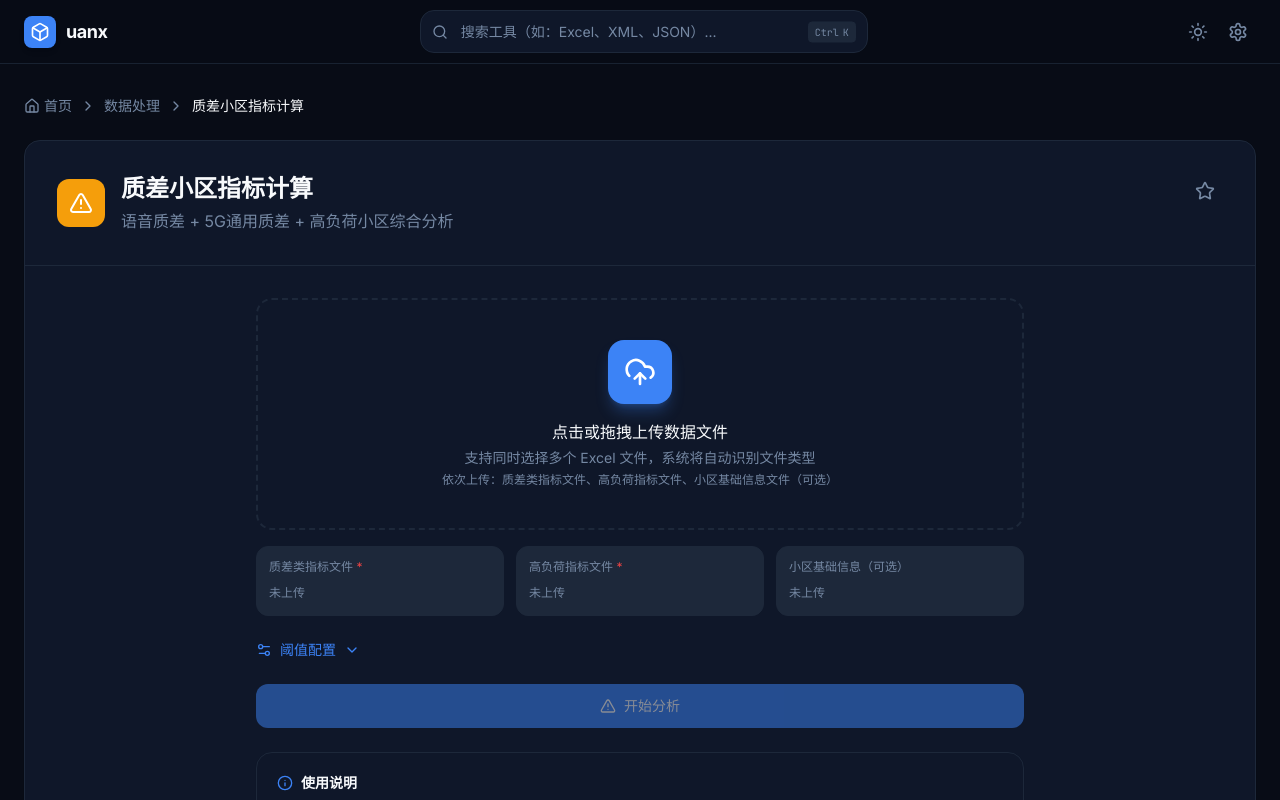
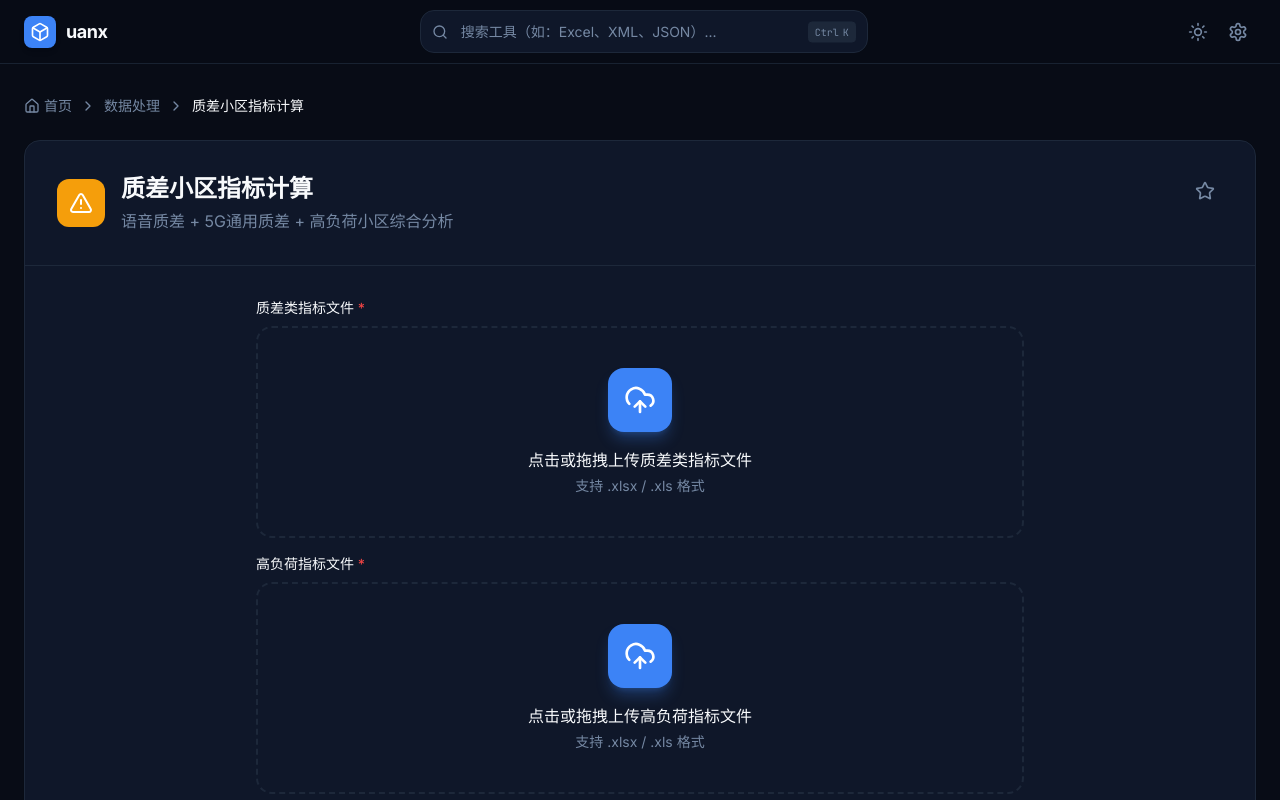
Before and after one commit to yangxu128/toolsbar, a Next.js app: page /cell-analysis in a window 1280 px wide. Shown: the top 800 px of the page. Built offline with nearby package versions, Linux system fonts and the light colour scheme.

Commit message:
ui: 质差小区改为三个独立上传面板

```diff
--- a/app/cell-analysis/page.tsx
+++ b/app/cell-analysis/page.tsx
@@ -99,15 +99,6 @@ function toNum(v: any): number {
   return Number(v)
 }
 
-function detectFileRole(headers: string[]): 'quality' | 'highload' | 'cellinfo' | null {
-  const hs = headers.map(h => String(h).toLowerCase())
-  const has = (kws: string[]) => kws.some(kw => hs.some(h => h.includes(kw.toLowerCase())))
-  if (has(['VoNR语音建立请求', 'VONR语音建立请求', 'RRC连接建立请求次数', '无线接入成功率'])) return 'quality'
-  if (has(['下行PRB平均占用率', 'RRC连接平均连接用户数'])) return 'highload'
-  if (has(['carrierBandwidth', 'aauChannel', 'duplexMode'])) return 'cellinfo'
-  return null
-}
-
 export default function CellAnalysisPage() {
   const isFav = useFavStore(s => s.isFav)
   const toggleFav = useFavStore(s => s.toggleFav)
@@ -125,7 +116,6 @@ export default function CellAnalysisPage() {
   const [resultSummary, setResultSummary] = useState<string>('')
   const [resultBlob, setResultBlob] = useState<Blob | null>(null)
   const [progress, setProgress] = useState(0)
-  const [uploading, setUploading] = useState(false)
   const cancelRef = useRef(false)
 
   useEffect(() => {
@@ -153,30 +143,6 @@ export default function CellAnalysisPage() {
   const addLog = useCallback((msg: string) => {
     setLogs(prev => [...prev, `[${new Date().toLocaleTimeString()}] ${msg}`])
   }, [])
-
-  const handleUploadMultiple = useCallback(async (files: FileList) => {
-    setUploading(true)
-    setLogs([])
-    try {
-      const XLSX = await import('xlsx')
-      for (const file of Array.from(files)) {
-        const buf = await file.arrayBuffer()
-        const wb = XLSX.read(buf, { type: 'array' })
-        const ws = wb.Sheets[wb.SheetNames[0]]
-        const raw: any[][] = XLSX.utils.sheet_to_json(ws, { header: 1 })
-        const headers = (raw[0] || []).map((h: any) => String(h || ''))
-        const role = detectFileRole(headers)
-        if (role === 'quality') { setQualityFile(file); addLog(`已识别质差类指标文件：${file.name}`) }
-        else if (role === 'highload') { setHighloadFile(file); addLog(`已识别高负荷指标文件：${file.name}`) }
-        else if (role === 'cellinfo') { setCellInfoFile(file); addLog(`已识别小区基础信息文件：${file.name}`) }
-        else { addLog(`未能识别文件类型：${file.name}，请按顺序上传`) }
-      }
-    } catch (e: any) {
-      addLog(`读取失败：${e.message}`)
-    } finally {
-      setUploading(false)
-    }
-  }, [addLog])
 
   const handleRun = useCallback(async () => {
     if (!qualityFile || !highloadFile) {
@@ -588,45 +554,39 @@ export default function CellAnalysisPage() {
           <div className="max-w-3xl mx-auto space-y-6">
             {/* 文件上传 */}
             <div className="space-y-4">
-              <UploadPanel
-                onUploadMultiple={handleUploadMultiple}
-                loading={uploading}
-                accept=".xlsx,.xls"
-                multiple
-                title="点击或拖拽上传数据文件"
-                subtitle="支持同时选择多个 Excel 文件，系统将自动识别文件类型"
-                hint="依次上传：质差类指标文件、高负荷指标文件、小区基础信息文件（可选）"
-              />
-              <div className="grid grid-cols-1 sm:grid-cols-3 gap-3">
-                <div className="p-3 rounded-xl border border-[hsl(var(--border))] bg-[hsl(var(--muted))]">
-                  <div className="text-xs text-[hsl(var(--muted-foreground))] mb-1">质差类指标文件 <span className="text-red-500">*</span></div>
-                  {qualityFile ? (
-                    <div className="flex items-center gap-1.5 text-xs text-[hsl(var(--foreground))]">
+              <div className="grid grid-cols-1 gap-4">
+                <div className="space-y-2">
+                  <div className="text-sm font-medium text-[hsl(var(--foreground))]">质差类指标文件 <span className="text-red-500">*</span></div>
+                  <UploadPanel onUpload={setQualityFile} accept=".xlsx,.xls" title="点击或拖拽上传质差类指标文件" subtitle="支持 .xlsx / .xls 格式" />
+                  {qualityFile && (
+                    <div className="flex items-center gap-2 text-xs text-[hsl(var(--foreground))]">
                       <CheckCircle2 className="w-3.5 h-3.5 text-emerald-500" />
                       <span className="truncate" title={qualityFile.name}>{qualityFile.name}</span>
                       <button onClick={() => setQualityFile(null)} className="text-[hsl(var(--muted-foreground))] hover:text-red-500 ml-auto"><X className="w-3 h-3" /></button>
                     </div>
-                  ) : <span className="text-xs text-[hsl(var(--muted-foreground))]">未上传</span>}
+                  )}
                 </div>
-                <div className="p-3 rounded-xl border border-[hsl(var(--border))] bg-[hsl(var(--muted))]">
-                  <div className="text-xs text-[hsl(var(--muted-foreground))] mb-1">高负荷指标文件 <span className="text-red-500">*</span></div>
-                  {highloadFile ? (
-                    <div className="flex items-center gap-1.5 text-xs text-[hsl(var(--foreground))]">
+                <div className="space-y-2">
+                  <div className="text-sm font-medium text-[hsl(var(--foreground))]">高负荷指标文件 <span className="text-red-500">*</span></div>
+                  <UploadPanel onUpload={setHighloadFile} accept=".xlsx,.xls" title="点击或拖拽上传高负荷指标文件" subtitle="支持 .xlsx / .xls 格式" />
+                  {highloadFile && (
+                    <div className="flex items-center gap-2 text-xs text-[hsl(var(--foreground))]">
                       <CheckCircle2 className="w-3.5 h-3.5 text-emerald-500" />
                       <span className="truncate" title={highloadFile.name}>{highloadFile.name}</span>
                       <button onClick={() => setHighloadFile(null)} className="text-[hsl(var(--muted-foreground))] hover:text-red-500 ml-auto"><X className="w-3 h-3" /></button>
                     </div>
-                  ) : <span className="text-xs text-[hsl(var(--muted-foreground))]">未上传</span>}
+                  )}
                 </div>
-                <div className="p-3 rounded-xl border border-[hsl(var(--border))] bg-[hsl(var(--muted))]">
-                  <div className="text-xs text-[hsl(var(--muted-foreground))] mb-1">小区基础信息（可选）</div>
-                  {cellInfoFile ? (
-                    <div className="flex items-center gap-1.5 text-xs text-[hsl(var(--foreground))]">
+                <div className="space-y-2">
+                  <div className="text-sm font-medium text-[hsl(var(--foreground))]">小区基础信息（可选）</div>
+                  <UploadPanel onUpload={setCellInfoFile} accept=".xlsx,.xls" title="点击或拖拽上传小区基础信息文件" subtitle="支持 .xlsx / .xls 格式" />
+                  {cellInfoFile && (
+                    <div className="flex items-center gap-2 text-xs text-[hsl(var(--foreground))]">
                       <CheckCircle2 className="w-3.5 h-3.5 text-emerald-500" />
                       <span className="truncate" title={cellInfoFile.name}>{cellInfoFile.name}</span>
                       <button onClick={() => setCellInfoFile(null)} className="text-[hsl(var(--muted-foreground))] hover:text-red-500 ml-auto"><X className="w-3 h-3" /></button>
                     </div>
-                  ) : <span className="text-xs text-[hsl(var(--muted-foreground))]">未上传</span>}
+                  )}
                 </div>
               </div>
             </div>
```
